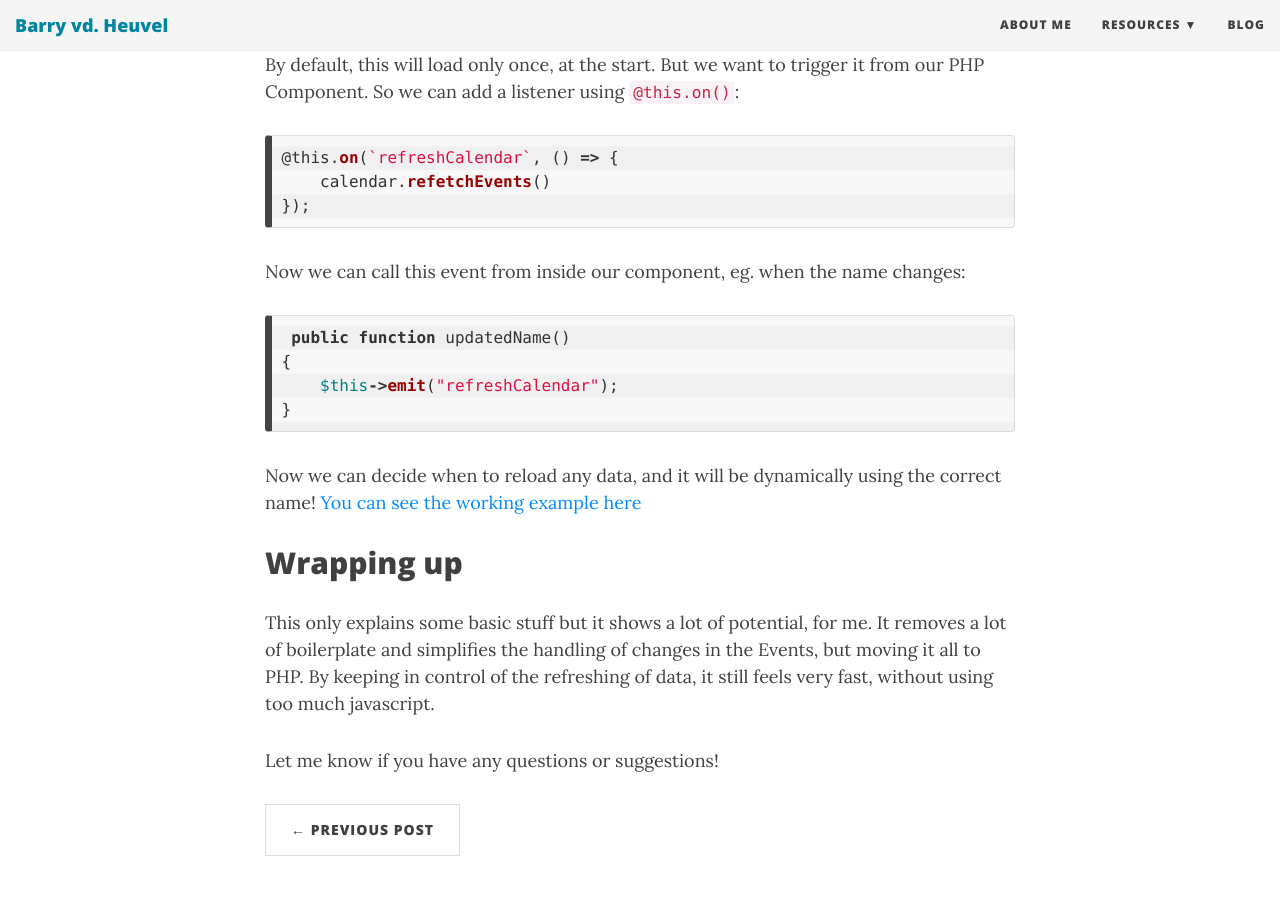
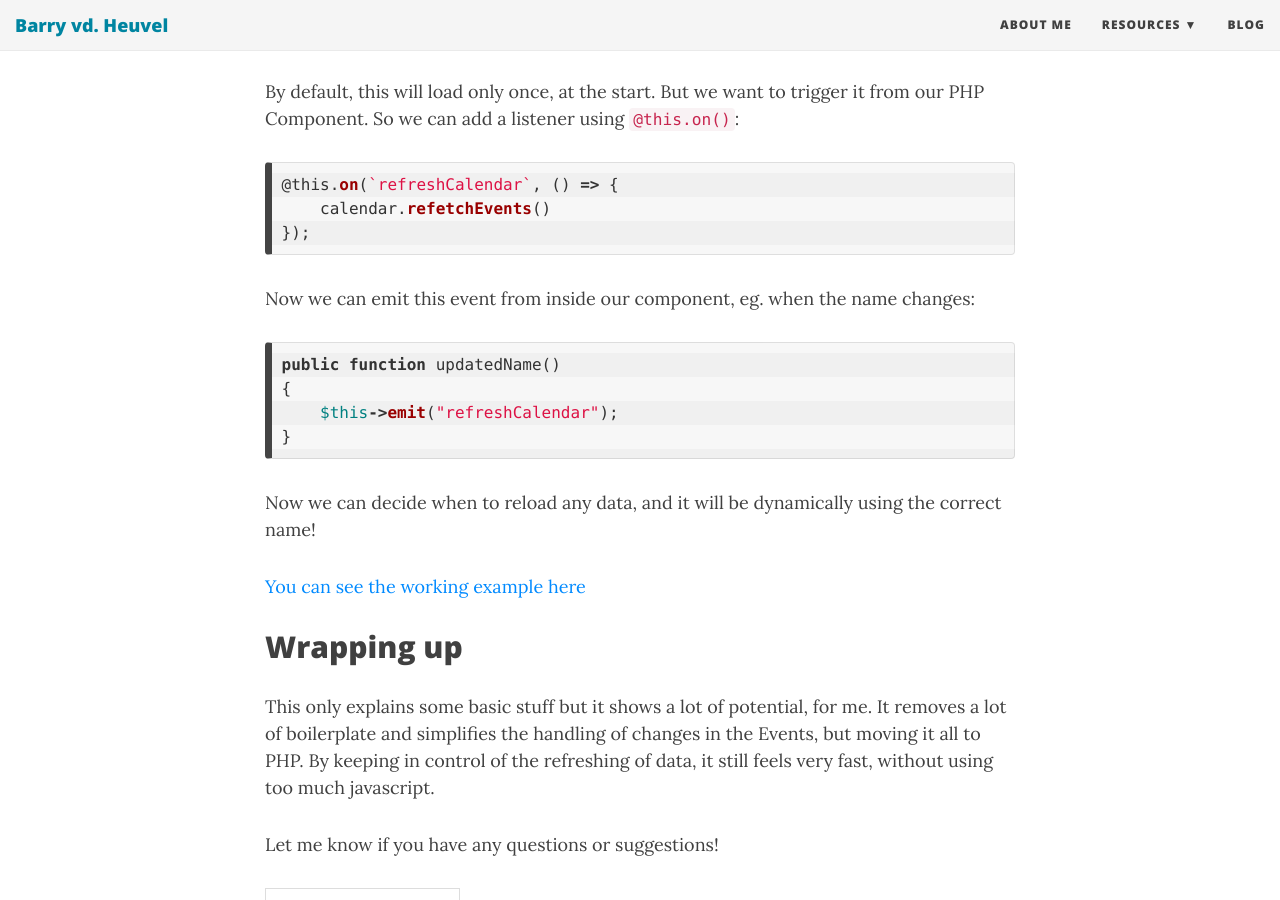
Before and after one commit to barryvdh/barryvdh.github.io, a Jekyll site: the page built from _posts/2020-10-23-using-fullcalendar-with-laravel-livewire.md, in a window 1280 px wide and 900 px high, scrolled down 2947 px. Built offline with Jekyll 4.4.1, drawn with Linux system fonts in a browser that asks for light colours; nearby versions of some CDN libraries; some of the changed lines change nothing that is shown; some of the changed text lies outside the part shown.

Commit message:
Update 2020-10-23-using-fullcalendar-with-laravel-livewire.md

````diff
--- a/_posts/2020-10-23-using-fullcalendar-with-laravel-livewire.md
+++ b/_posts/2020-10-23-using-fullcalendar-with-laravel-livewire.md
@@ -12,10 +12,10 @@
 We use [FullCalendar](https://fullcalendar.io/) in a lot of projects and I have yet to find anything that is as powerful and flexible for creating calendars.
 We've used plain FullCalendar before also the Vue integration, but lately [Livewire](https://laravel-livewire.com/) has taken my interest.
 I wanted to see if I could integrate this nicely. I'm happy with the result so far and wanted to share some of the things I encountered.
-We don't cover the basics of creating your Livewire component, but you can read about it in the [Quickstart](https://laravel-livewire.com/docs/2.x/quickstart)
+We don't cover the basics of creating your Livewire component, but you can read about it in the [Quickstart](https://laravel-livewire.com/docs/2.x/quickstart).
 
-![FullCalendar and Laravel Livewire](/img/livewire-fullcalendar.png)
-
+[![FullCalendar and Laravel Livewire](/img/livewire-fullcalendar.png)](https://laravelplayground.com/#/snippets/062218a2-cd89-413a-b442-54b94a2056b3)
+[See the final example on Laravel Playground here.](https://laravelplayground.com/#/snippets/062218a2-cd89-413a-b442-54b94a2056b3)
 
 ## Drag & Drop
 The starting-point of my journey was the [Drag & Drop Demo](https://fullcalendar.io/docs/external-dragging-demo) ([Docs](https://fullcalendar.io/docs/external-dragging)) which shows the Javascript side.
@@ -91,16 +91,17 @@
 });
 ```
 
-Now we can call this event from inside our component, eg. when the name changes:
+Now we can emit this event from inside our component, eg. when the name changes:
 
 ```php
- public function updatedName()
+public function updatedName()
 {
     $this->emit("refreshCalendar");
 }
 ```
 
 Now we can decide when to reload any data, and it will be dynamically using the correct name!
+
 [You can see the working example here](https://laravelplayground.com/#/snippets/062218a2-cd89-413a-b442-54b94a2056b3)
 
 ## Wrapping up
````
